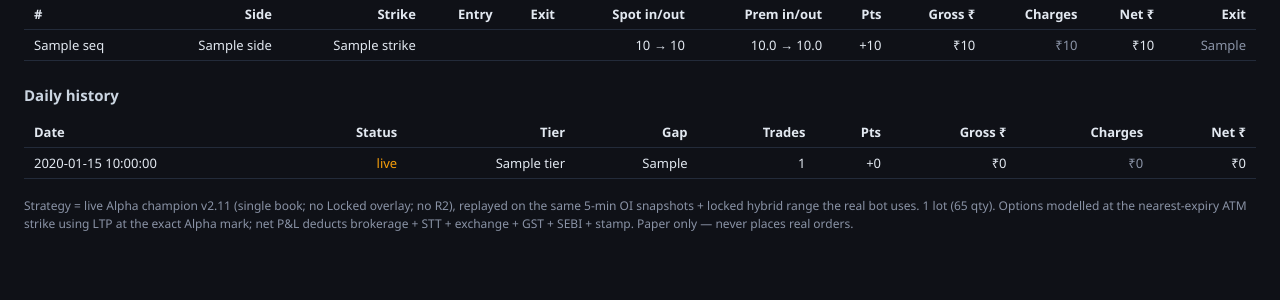
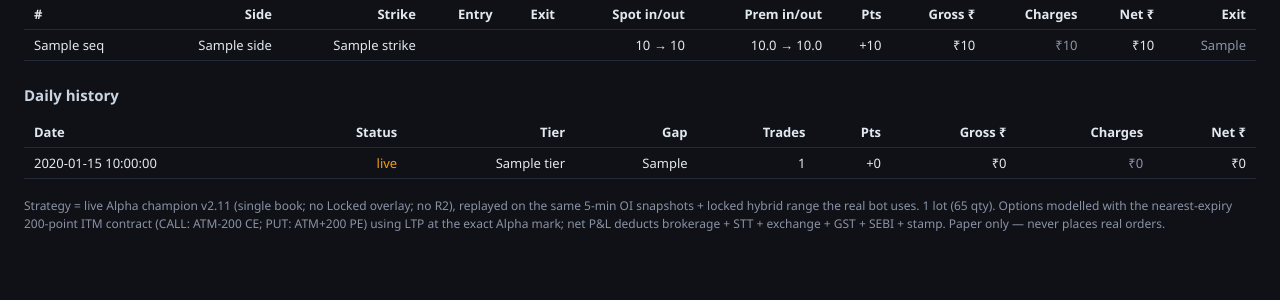
Before and after one commit to mvkumar01/labs_project, a Flask app: template templates/live_strategy.html in a window 1280 px wide. Shown: the part 452-752 px from the top of the page. Run offline with Flask 3, Linux system fonts and the light colour scheme; the template is opened without the code that fills it: most values are stand-ins (such as "Sample title", 1, 10 or a date in 2020).

Commit message:
docs: label live tracker as ITM-200

```diff
--- a/templates/live_strategy.html
+++ b/templates/live_strategy.html
@@ -94,7 +94,8 @@
     <p class="note">
       Strategy = live Alpha champion v2.11 (single book; no Locked overlay; no R2), replayed on the
       same 5-min OI snapshots + locked hybrid range the real bot uses. 1 lot ({{ 65 }} qty). Options
-      modelled at the nearest-expiry ATM strike using LTP at the exact Alpha mark; net P&amp;L deducts
+      modelled with the nearest-expiry 200-point ITM contract (CALL: ATM-200 CE;
+      PUT: ATM+200 PE) using LTP at the exact Alpha mark; net P&amp;L deducts
       brokerage + STT + exchange + GST + SEBI + stamp.
       Paper only — never places real orders.
     </p>
```
